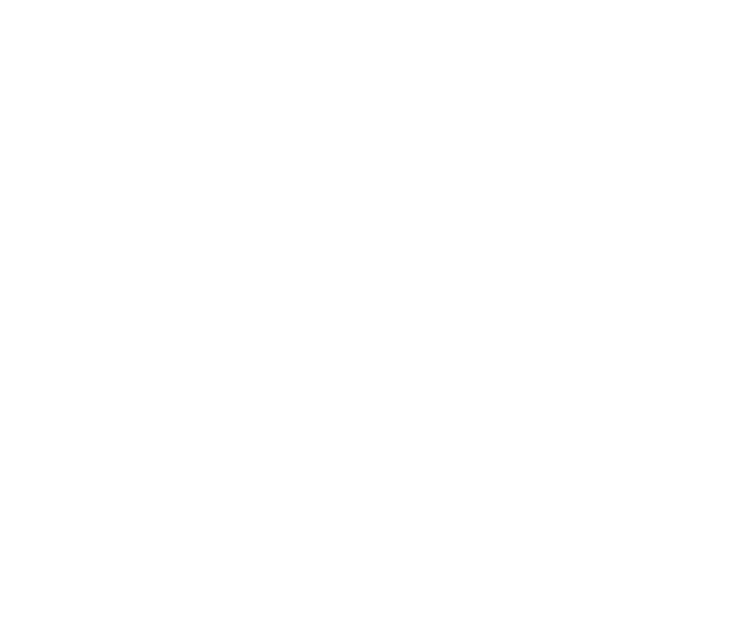
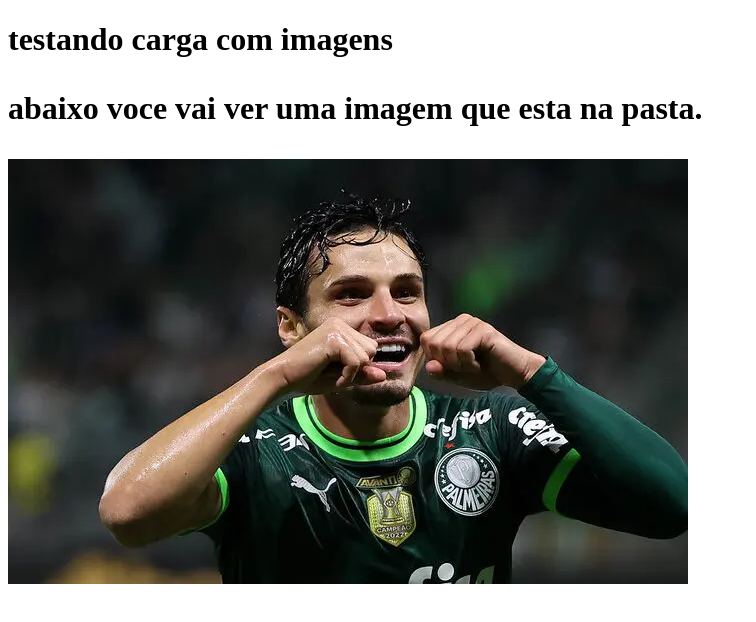
Before and after one commit to stefannysilva/stefanny, a plain HTML site: page index.html in a window 1280 px wide. Shown: the whole page, without its empty margins (0-756 px from the left). Drawn offline with Linux system fonts and the light colour scheme.

Commit message:
Add files via upload

```diff
--- a/index.html
+++ b/index.html
@@ -4,9 +4,12 @@
     <meta charset="UTF-8">
     <meta http-equiv="X-UA-Compatible" content="IE=edge">
     <meta name="viewport" content="width=device-width, initial-scale=1.0">
-    <title>stefanny</title>
+    <title>teste com imagem</title>
 </head>
 <body>
+    <h1>testando carga com imagens
+        <p>abaixo voce vai ver uma imagem que esta na pasta.</p>
+    <img src="veiga.webp" alt="palmeiras">
 
 </body>
 </html>
```
Also changed, not shown: veiga.webp (added).
